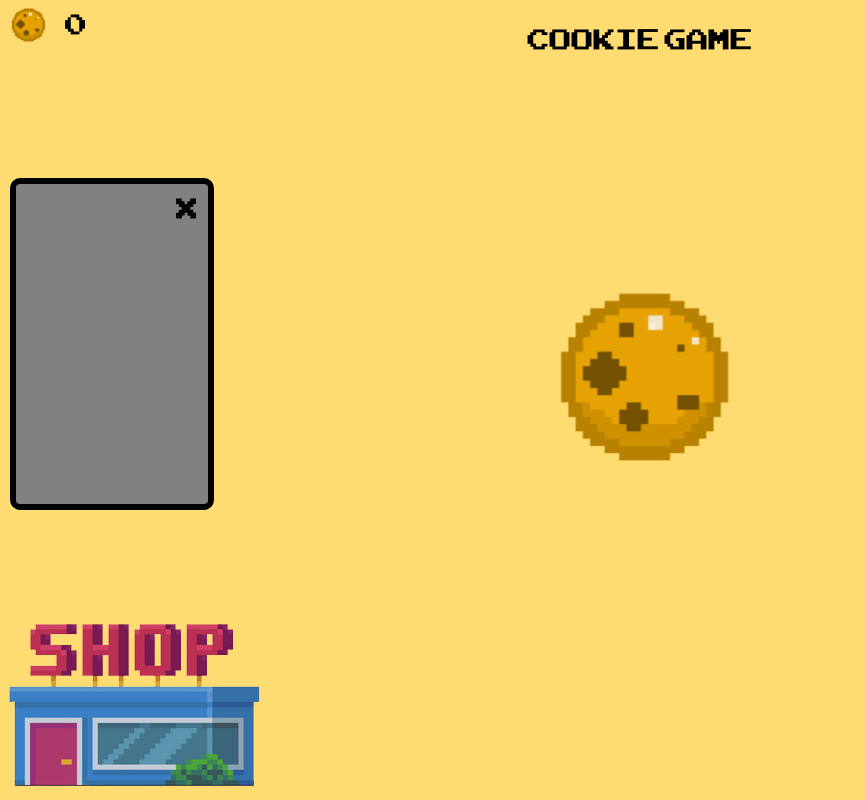
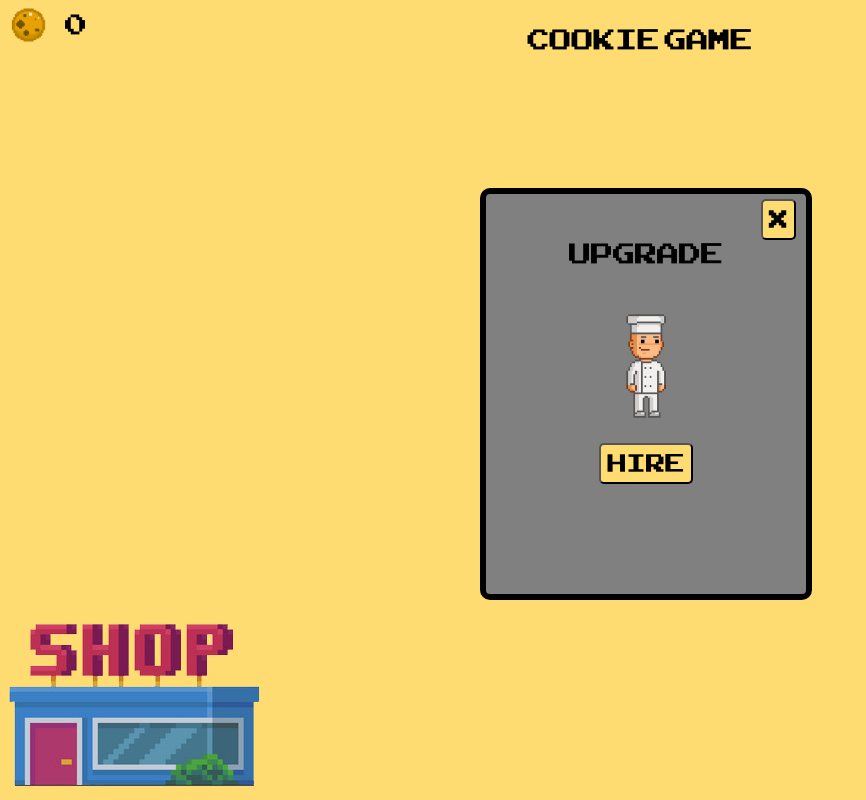
Before and after one commit to Daniel-343/Cookie-Game, a website: page client/index.html in a window 1280 px wide. Both pictures are taken after a click on the element 135 px from the left and 706 px from the top of the page. Shown: the whole page, without its empty margins (0-866 px from the left). Drawn offline with Linux system fonts and the light colour scheme.

Commit message:
resize upgrade window

```diff
--- a/client/public/script.js
+++ b/client/public/script.js
@@ -32,8 +32,12 @@ mainButton.addEventListener('click', function () {
 shop.addEventListener('click', function () {
   // Add unique ID for closeButton element
   if (shopcontainer.innerHTML === ''){
-    shopcontainer.insertAdjacentHTML('beforeend', '<div id="shopmenuContent"><p id="closebutton">X</p></div>');
+    shopcontainer.insertAdjacentHTML('beforeend', '<div id="shopmenuContent"><button id="closebutton">X</button></div>');
     const closeButton = document.getElementById('closebutton'); // Define closeButton after it's added to the DOM
+    const shopmenuContent = document.getElementById('shopmenuContent');
+    shopmenuContent.insertAdjacentHTML('beforeend', '<p id="upgrade">upgrade</p>');
+    shopmenuContent.insertAdjacentHTML('beforeend', '<img src="public/images/cook.png" id="cook"/> ');
+    shopmenuContent.insertAdjacentHTML('beforeend', '<button id="hire">hire</button>');
     closeButton.addEventListener('click', function () { // Add event listener for closeButton
       document.getElementById('shopmenuContent').remove(); // Remove only the menu content
     });
--- a/client/public/style.css
+++ b/client/public/style.css
@@ -23,8 +23,11 @@ body {
   cursor: pointer;
   scale: 0.5;
 }
+#mainCookie:hover{
+  scale: 0.52;
+}
 #mainCookie:active{
-  scale: 0.55;
+  scale: 0.58;
 }
 .cookie {
   position: absolute;
@@ -80,17 +83,16 @@ body {
   cursor: pointer;
 }
 #shopmenuContent {
-  height: 40%;
-  width: 15%;
+  height: 50%;
+  width: 25%;
   position: absolute;
-  bottom: 35%;
-  left: 0;
+  bottom: 25%;
+  left:calc(50vw - (25%/2));
   border-color: black;
   background-color: grey;
   border-style: solid;
   border-width: 6px;
   border-radius: 10px;
-  margin: 10px;
 
 }
 #closebutton {
@@ -100,4 +102,37 @@ body {
   margin-top: 5px;
   margin-right: 10px;
   cursor: pointer;
+  font-size: 35px;
+  font-family: arcadeclassic;
+  background-color: rgb(255, 220, 114);
+  border-radius: 5px;
 }
+#closebutton:hover{
+  scale: 1.05;
+}
+#closebutton:active{
+  scale: 1.15;
+}
+#cook {
+  width: 40px;
+  height: auto;
+  align-items: center;
+  display: block;
+  justify-content: center;
+  margin-left: auto;
+  margin-right: auto;
+}
+#hire {
+  margin-top: 25px;
+  font-size: 35px;
+  font-family: arcadeclassic;
+  background-color: rgb(255, 220, 114);
+  border-radius: 5px;
+  cursor: pointer;
+}
+#hire:hover{
+  scale: 1.05;
+}
+#hire:active{
+  scale: 1.15;
+}
```
